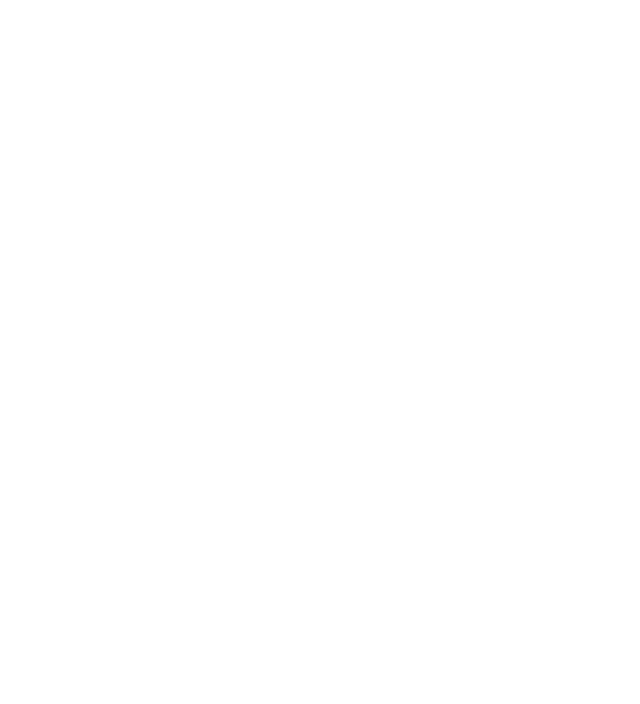
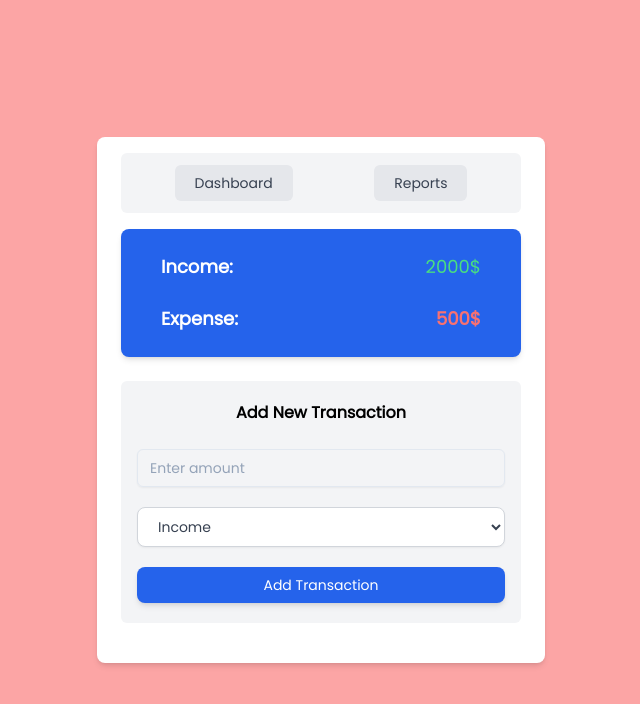
Before and after one commit to adgator101/Expense-Tracker, a website: page index.html in a window 1280 px wide. Shown: the whole page, without its empty margins (319-959 px from the left). Drawn offline with nearby package versions, Linux system fonts and the light colour scheme; files that its build step writes are made by us from their sources.

Commit message:
First UI layout done

```diff
--- a/index.html
+++ b/index.html
@@ -6,10 +6,51 @@
     <meta name="viewport" content="width=device-width, initial-scale=1.0">
     <title>Document</title>
     <link rel="stylesheet" href="src/output.css">
+    <link href="https://fonts.googleapis.com/css?family=Poppins" rel="stylesheet">
 </head>
 
 <body>
-
+    <div class="wrapper w-screen h-screen flex justify-center items-center bg-red-300 font-pop">
+        <div class="container bg-white py-4 px-6 max-w-md rounded-lg shadow-md text-sm">
+            <nav class="bg-gray-100 rounded-md py-2">
+                <ul class="flex justify-evenly gap-4">
+                    <li class="py-1 px-3"><button
+                            class="bg-gray-200 text-gray-700 py-2 px-5 rounded-md hover:bg-gray-300 transition duration-700">Dashboard</button>
+                    </li>
+                    <li class="py-1 px-3"><button
+                            class="bg-gray-200 text-gray-700 py-2 px-5 rounded-md hover:bg-gray-300 transition duration-700">Reports</button>
+                    </li>
+                </ul>
+            </nav>
+            <div class="balance-info bg-blue-600 mt-4 p-6 rounded-lg shadow-md text-white">
+                <div class="income-info mb-6 flex justify-between px-4 text-base md:text-lg">
+                    <div class="income-title font-semibold">Income:</div>
+                    <div class="income-amount text-green-400">2000$</div>
+                </div>
+                <div class="expense-info flex justify-between px-4 text-base md:text-lg">
+                    <div class="expense-title font-semibold">Expense:</div>
+                    <div class="expense-amount text-red-400 font-bold -tracking">500$</div>
+                </div>
+            </div>
+            <div class="new-transaction-section bg-gray-100 p-2 my-6 rounded-md">
+                <div class="new-transaction-title text-center font-bold text-base py-3">Add New Transaction</div>
+                <form class="add-new-transaction py-3 px-2 flex flex-col gap-5">
+                    <input
+                        class="w-full bg-transparent placeholder:text-slate-400 text-slate-700 text-sm border border-slate-200 rounded-md px-3 py-2 transition duration-300 ease focus:outline-none focus:border-slate-400 hover:border-slate-300 shadow-sm focus:shadow"
+                        placeholder="Enter amount">
+                    <select id="amount-type"
+                        class="bg-white border border-gray-300 text-gray-700 rounded-lg px-4 py-2 focus:outline-none focus:border-blue-400 focus:ring-2 focus:ring-blue-100 transition shadow-sm">
+                        <option value="Income">Income</option>
+                        <option value="Expense">Expense</option>
+                    </select>
+                    <button type="submit"
+                        class="bg-blue-600 text-white py-2 rounded-lg hover:bg-blue-700 transition duration-500 shadow-md">
+                        Add Transaction
+                    </button>
+                </form>
+            </div>
+        </div>
+    </div>
 </body>
 
 </html>
--- a/package.json
+++ b/package.json
@@ -3,6 +3,7 @@
     "tailwindcss": "^3.4.14"
   },
   "scripts": {
-    "build": "npx tailwindcss -i src/input.css -o src/output.css --minify"
+    "build": "npx tailwindcss -i src/input.css -o src/output.css --minify",
+    "watch": "npx tailwindcss -i src/input.css -o src/output.css --watch"
   }
 }
--- a/tailwind.config.js
+++ b/tailwind.config.js
@@ -2,7 +2,11 @@
 module.exports = {
   content: ["./*.html"],
   theme: {
-    extend: {},
+    extend: {
+      fontFamily: {
+        pop: ["Poppins", "sans-serif"],
+      },
+    },
   },
   plugins: [],
 };
```
Also changed, not shown: 1 other file.
